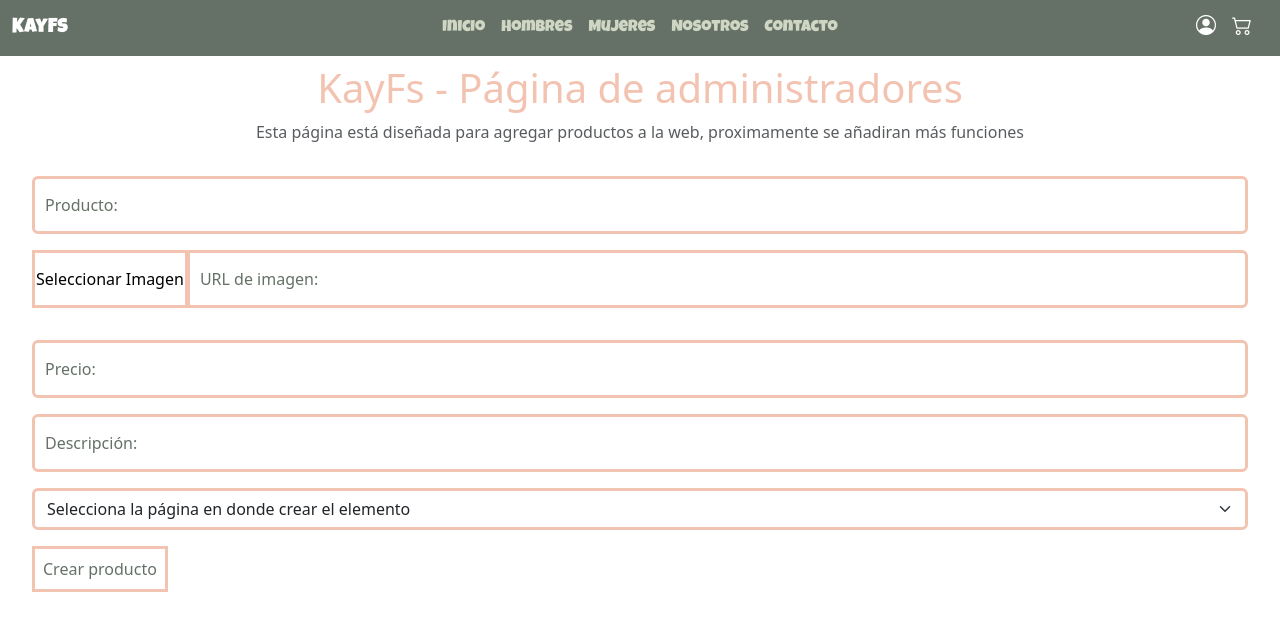
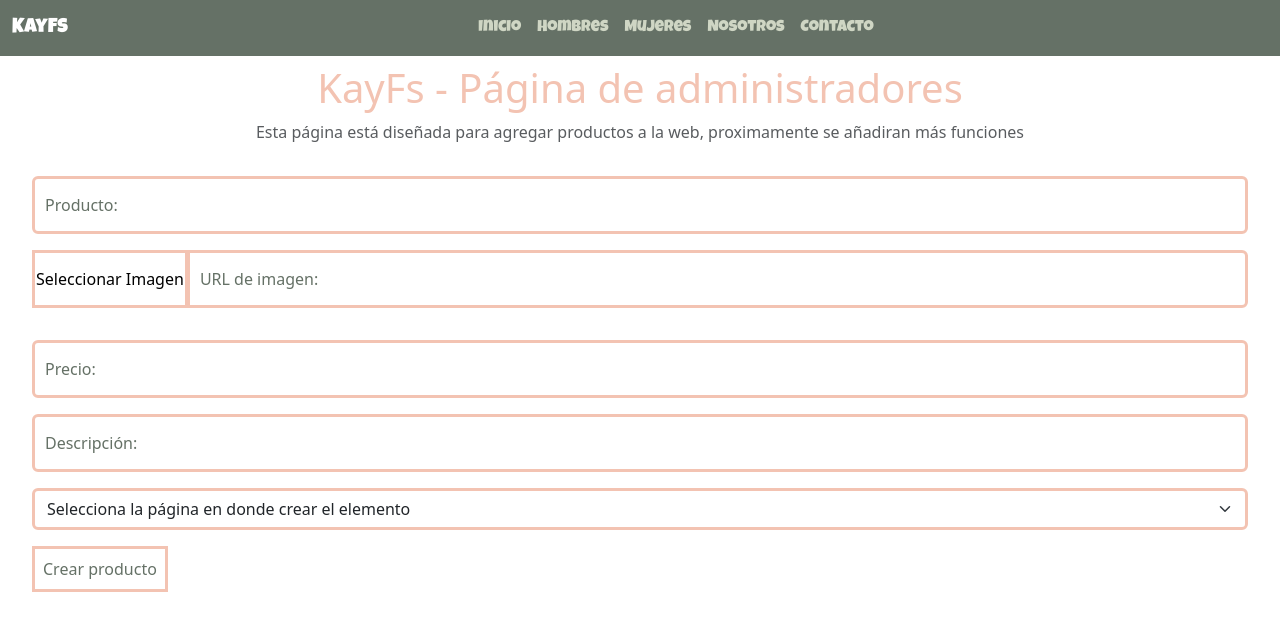
Before and after one commit to FrancoMinelli11/PF-Minelli, a website: page Pages/admin.html in a window 1280 px wide. Shown: the top 619 px of the page. Drawn offline with nearby package versions, Linux system fonts and the light colour scheme; some packages are replaced by stand-ins of ours; a script that the page names is missing; a web font is replaced by a local one.

Commit message:
Ajuste mínimo

```diff
--- a/Pages/admin.html
+++ b/Pages/admin.html
@@ -38,10 +38,6 @@
                         </li>
                     </ul>
                 </div>
-                <a class="navbar-brand" href="#">
-                    <i class="bi bi-person-circle"></i>
-                </a>
-                <a href="#" class="navbar-brand"><i class="bi bi-cart2"></i></a>
             </div>
         </nav>
         <!-- NavBar fin -->
```
